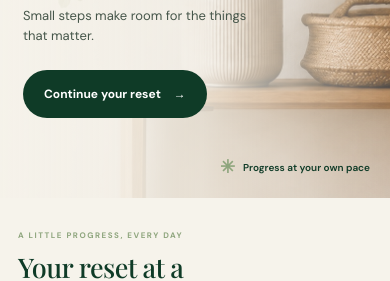
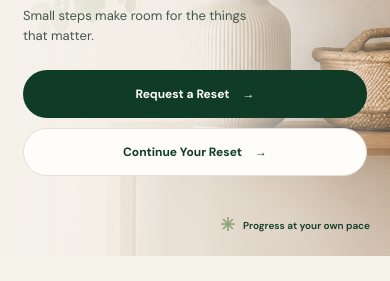
Before and after one commit to Sinphz/resettable-app, a plain HTML site: page index.html in a window 390 px wide. Shown: the part 315-596 px from the top of the page. Drawn offline with nearby package versions, Linux system fonts and the light colour scheme; a web font is replaced by a local one.

Commit message:
Prioritise Request a Reset on homepage

```diff
--- a/index.html
+++ b/index.html
@@ -53,7 +53,10 @@
           <p class="eyebrow">YOUR RESETTABLE SPACE</p>
           <h1>A calmer space<br>starts with a <em>reset.</em></h1>
           <p class="hero-description">Small steps make room for the things that matter.</p>
-          <button class="button button-dark" type="button" data-go="rooms">Continue your reset <span aria-hidden="true">→</span></button>
+          <div class="hero-actions">
+            <button class="button button-dark" type="button" data-go="request">Request a Reset <span aria-hidden="true">→</span></button>
+            <button class="button button-soft" type="button" data-go="rooms">Continue Your Reset <span aria-hidden="true">→</span></button>
+          </div>
         </div>
         <div class="hero-note"><span class="note-sparkle" aria-hidden="true">✳</span> Progress at your own pace</div>
       </div>
--- a/service-worker.js
+++ b/service-worker.js
@@ -1,6 +1,6 @@
 // Bump this release value when preparing a new app release.
 const CACHE_PREFIX = "resettable-app-";
-const CACHE_NAME = `${CACHE_PREFIX}v1.11.11`;
+const CACHE_NAME = `${CACHE_PREFIX}v1.11.12`;
 const SCOPE_URL = new URL(self.registration.scope);
 const SHELL_URL = new URL("./index.html", SCOPE_URL).href;
 
--- a/styles.css
+++ b/styles.css
@@ -50,6 +50,7 @@ a { color: inherit; text-decoration: none; }
 .hero-copy h1, .page-intro h1 { margin: 0; color: var(--deep); font: 500 clamp(42px, 5vw, 66px)/1.08 "Playfair Display", Georgia, serif; letter-spacing: -.035em; }
 .hero-copy h1 em { color: var(--sage); font-weight: 500; }
 .hero-description { margin: 17px 0 24px; color: #46564a; font-size: 15px; }
+.hero-actions { display: grid; gap: 10px; width: min(260px, 100%); }
 .button { display: inline-flex; min-height: 48px; align-items: center; justify-content: center; gap: 13px; border: 0; border-radius: 999px; padding: 0 21px; cursor: pointer; font-size: 12px; font-weight: 700; transition: transform .2s, box-shadow .2s, background .2s; }
 .button:hover { transform: translateY(-2px); box-shadow: 0 8px 20px rgba(15,59,39,.18); }
 .button-dark { background: var(--deep); color: white; }
@@ -365,6 +366,7 @@ a { color: inherit; text-decoration: none; }
   .hero-copy .eyebrow { font-size: 9px; }
   .hero-copy h1 { font-size: clamp(42px, 12vw, 56px); }
   .hero-description { max-width: 245px; font-size: 13px; }
+  .hero-actions { width: 100%; }
   .hero-note { right: 20px; bottom: 17px; font-size: 10px; }
   .content-wrap { padding: 36px 18px 46px; }
   .dashboard-content { padding-top: 32px; }
```
